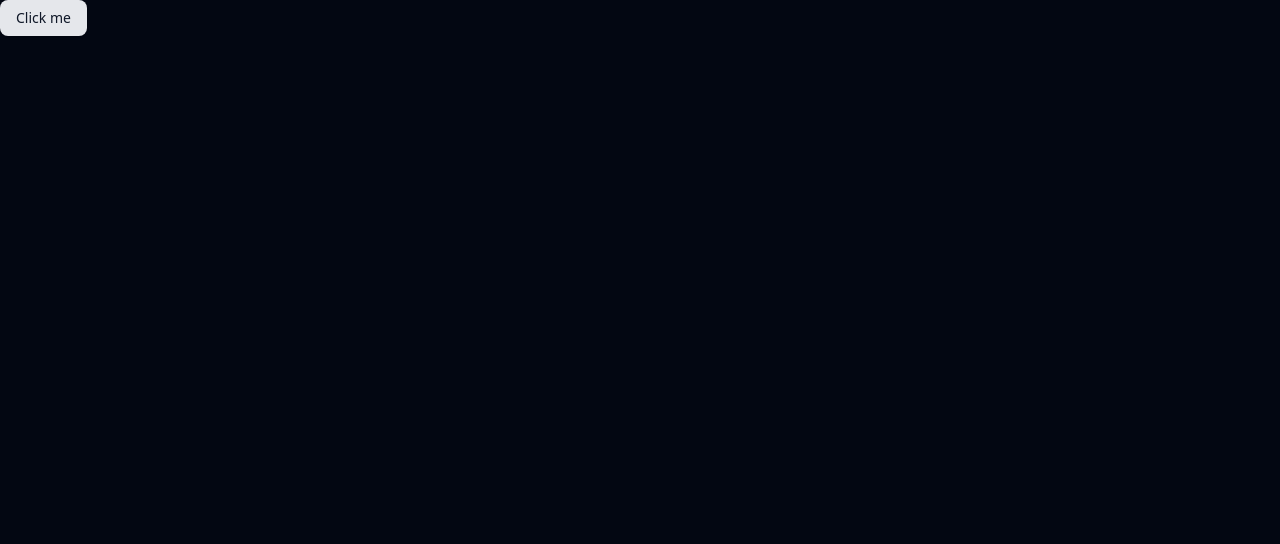
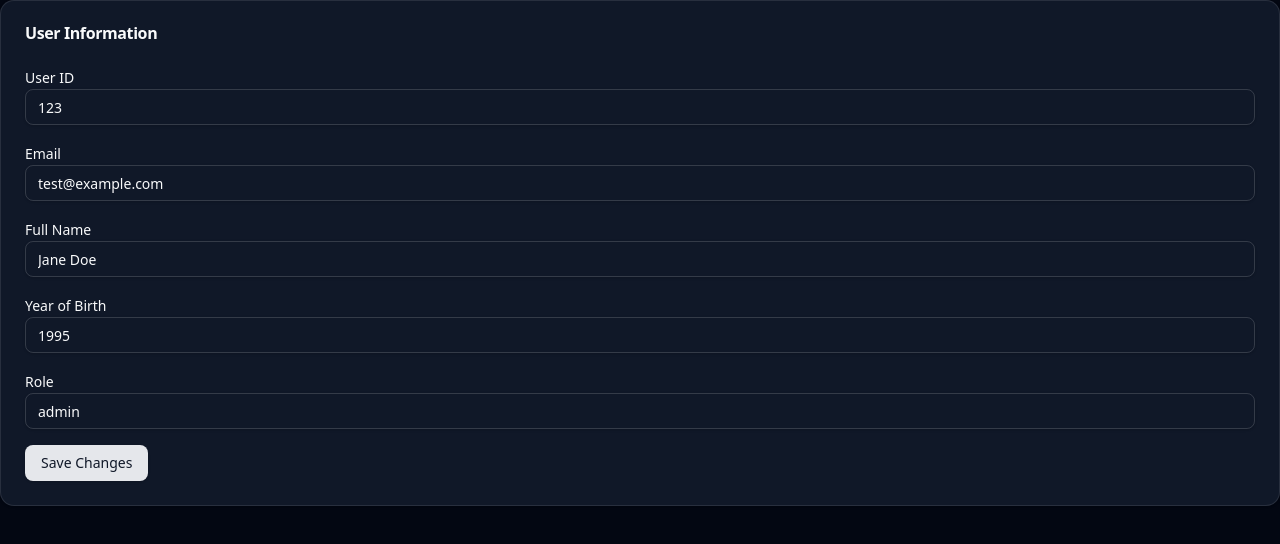
Before and after one commit to whiteou7/IT3180-2025I-SE02, a Next.js app: page /test in a window 1280 px wide. Shown: the top 544 px of the page. Built offline with nearby package versions, Linux system fonts and the light colour scheme.

Commit message:
feat: user info form component

```diff
--- /dev/null
+++ b/components/UserInfoForm.tsx
@@ -0,0 +1,75 @@
+import { useState } from "react"
+import { User } from "@/types/users"
+import { Card, CardContent, CardHeader, CardTitle } from "@/components/ui/card"
+import { Input } from "@/components/ui/input"
+import { Label } from "@/components/ui/label"
+import { Button } from "@/components/ui/button"
+
+type UserInfoFormProps = {
+  user: User
+}
+
+export function UserInfoForm({ user }: UserInfoFormProps) {
+  const [formData, setFormData] = useState({
+    email: user.email,
+    fullName: user.fullName,
+    year_of_birth: user.year_of_birth,
+  })
+
+  const handleChange = (e: React.ChangeEvent<HTMLInputElement>) => {
+    const { id, value } = e.target
+    setFormData(prev => ({ ...prev, [id]: value }))
+  }
+
+  const handleSubmit = (e: React.FormEvent) => {
+    e.preventDefault()
+
+  }
+
+  return (
+    <Card>
+      <CardHeader>
+        <CardTitle>User Information</CardTitle>
+      </CardHeader>
+      <CardContent>
+        <form onSubmit={handleSubmit} className="space-y-4">
+          <div className="space-y-2">
+            <Label htmlFor="userId">User ID</Label>
+            <Input id="userId" value={user.userId} readOnly />
+          </div>
+          <div className="space-y-2">
+            <Label htmlFor="email">Email</Label>
+            <Input
+              id="email"
+              type="email"
+              value={formData.email}
+              onChange={handleChange}
+            />
+          </div>
+          <div className="space-y-2">
+            <Label htmlFor="fullName">Full Name</Label>
+            <Input
+              id="fullName"
+              value={formData.fullName}
+              onChange={handleChange}
+            />
+          </div>
+          <div className="space-y-2">
+            <Label htmlFor="year_of_birth">Year of Birth</Label>
+            <Input
+              id="year_of_birth"
+              type="number"
+              value={formData.year_of_birth}
+              onChange={handleChange}
+            />
+          </div>
+          <div className="space-y-2">
+            <Label htmlFor="role">Role</Label>
+            <Input id="role" value={user.role} readOnly />
+          </div>
+          <Button type="submit">Save Changes</Button>
+        </form>
+      </CardContent>
+    </Card>
+  )
+}
--- a/pages/test.tsx
+++ b/pages/test.tsx
@@ -1,9 +1,17 @@
-import { Button } from "@/components/ui/button"
+import { UserInfoForm } from "@/components/UserInfoForm"
+
+const mockUser = {
+  userId: "123",
+  email: "test@example.com",
+  fullName: "Jane Doe",
+  year_of_birth: 1995,
+  role: "admin",
+}
 
 export default function Home() {
   return (
     <div>
-      <Button>Click me</Button>
+      <UserInfoForm user={mockUser}></UserInfoForm>
     </div>
   )
 }
```
